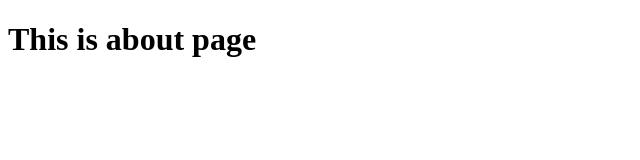
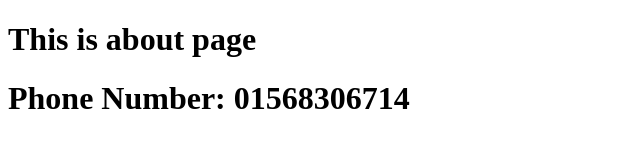
Before and after one commit to mfarhadattari/test-team, a plain HTML site: page about.html in a window 1280 px wide. Shown: the whole page, without its empty margins (0-640 px from the left). Drawn offline with Linux system fonts and the light colour scheme.

Commit message:
implement more feature #6

```diff
--- a/about.html
+++ b/about.html
@@ -7,5 +7,6 @@
   </head>
   <body>
     <h1>This is about page</h1>
+    <h1>Phone Number: 01568306714 </h1>
   </body>
 </html>
```
